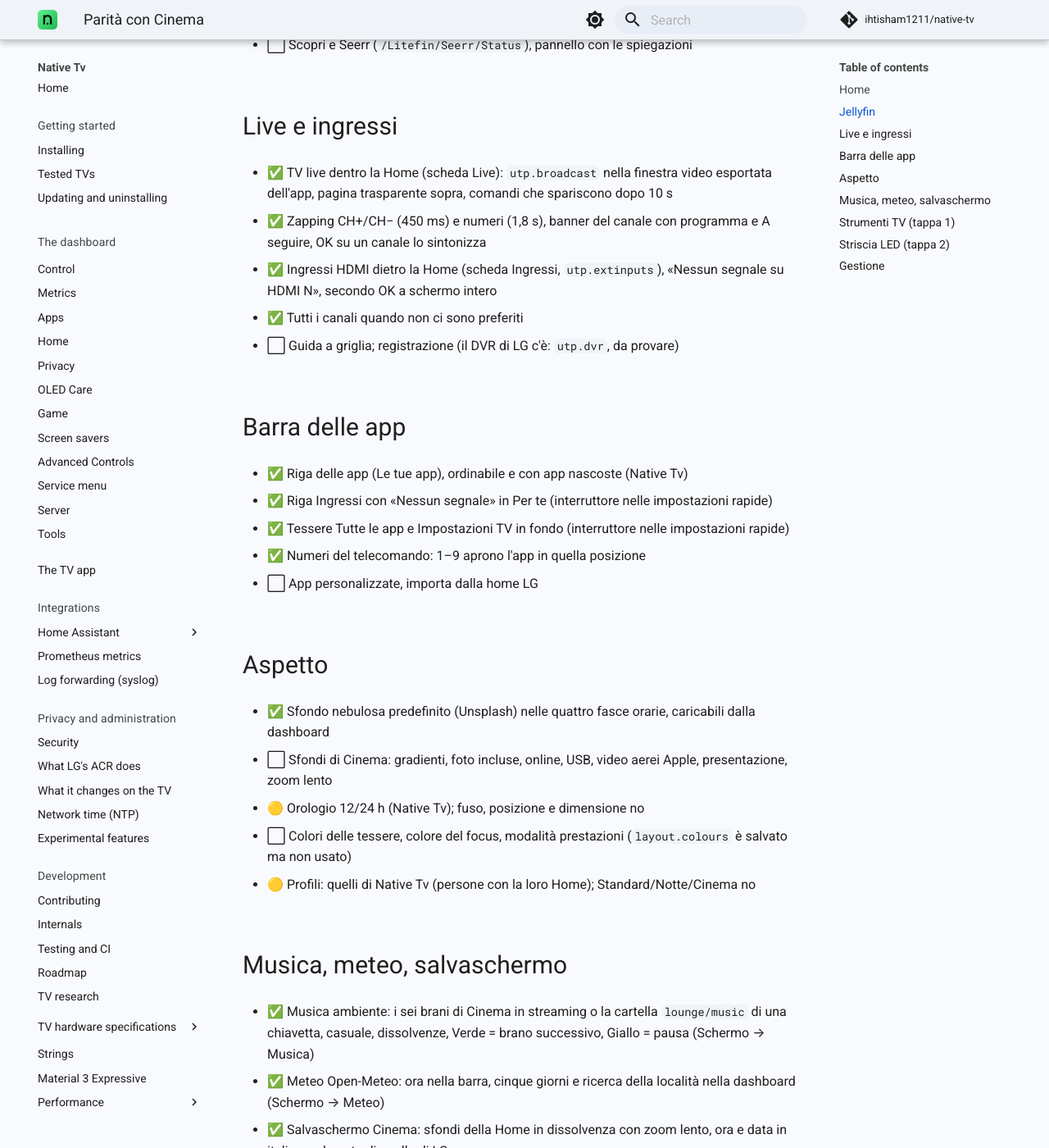
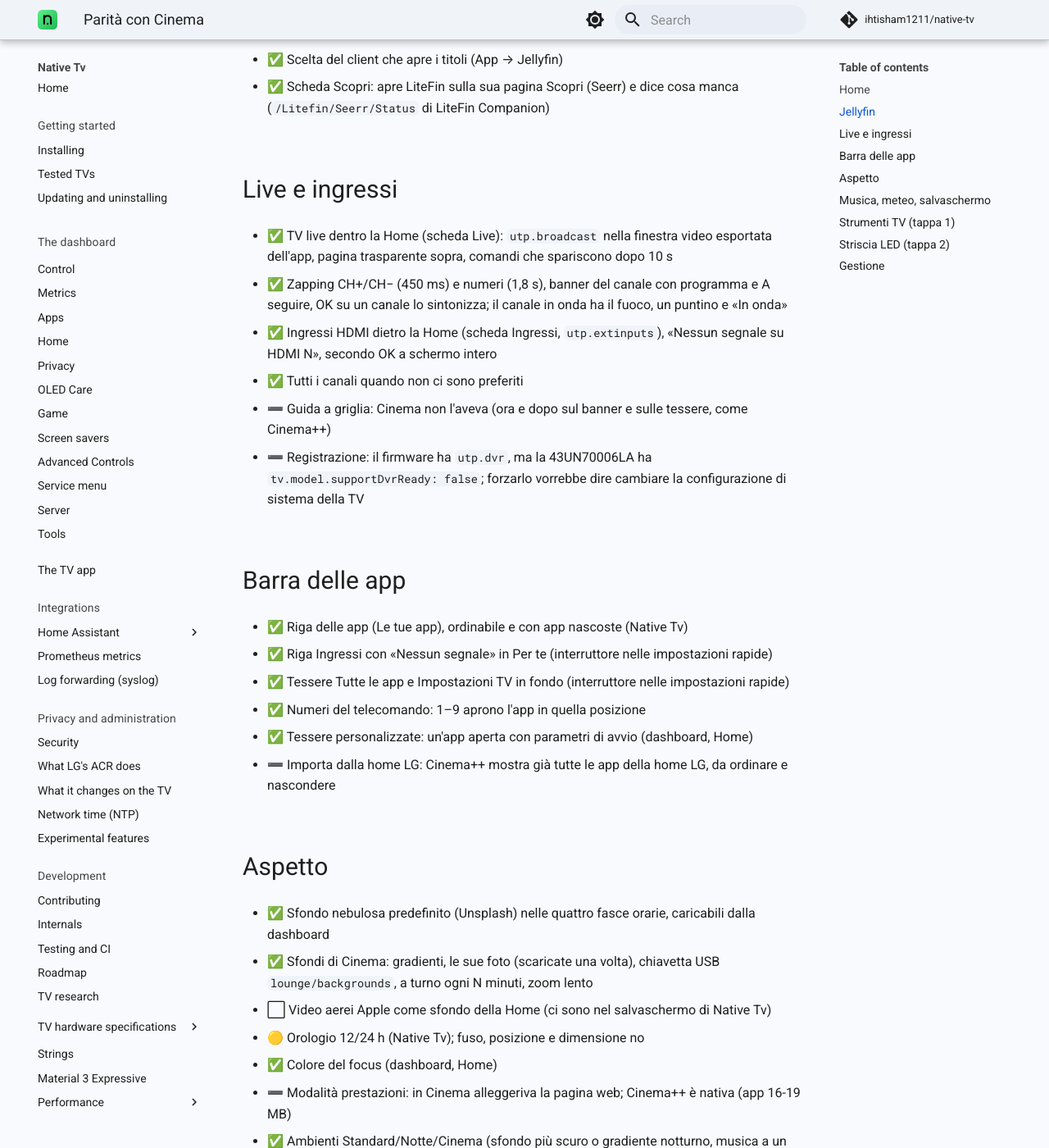
Before and after one commit to fabiodalez-dev/CinemaPlusPlus, an MkDocs documentation site: the page built from docs/PARITA.md, in a window 1280 px wide and 1400 px high, scrolled down 1147 px. Shown: the whole window at 82% size. Built offline with MkDocs 1.6.1 and Material for MkDocs 9.7.7, drawn with Linux system fonts in a browser that asks for light colours; comment, search, counter and statistics services are not loaded; some of the changed text lies outside the part shown.

Commit message:
Cinema++ 0.2.0: translations, Home key from Cinema++'s own settings, parity list
The Home key closes Cinema++ when it is already in front and opens it again on Home, since a native app gets no parameters on a relaunch. Settings > Home keeps its layout pages on webOS 5. Italian and Spanish for every new text.

```diff
--- a/docs/PARITA.md
+++ b/docs/PARITA.md
@@ -1,8 +1,8 @@
 # Parità con Cinema
 
-Ogni funzione di Cinema (app web, 0.3.9) e dove sta in Cinema++. Fonte: lettura completa del codice di Cinema (`src/js`, `scripts`), 1° novembre 2026; aggiornato il 2 novembre 2026 (release 0.1.0).
+Ogni funzione di Cinema (app web, 0.3.9) e dove sta in Cinema++. Fonte: lettura completa del codice di Cinema (`src/js`, `scripts`), 1° novembre 2026; aggiornato il 2 novembre 2026 (release 0.2.0).
 
-Legenda: ✅ fatto · 🟡 c'è in Native Tv, da adattare · ⬜ da fare.
+Legenda: ✅ fatto · 🟡 c'è in Native Tv, da adattare · ⬜ da fare · ➖ non serve o non possibile.
 
 ## Home
 - ✅ Home nativa su webOS 5
@@ -12,7 +12,7 @@ Legenda: ✅ fatto · 🟡 c'è in Native Tv, da adattare · ⬜ da fare.
 - ✅ Riquadro grande con titolo, dati, descrizione e copertina della libreria
 - ✅ Sfondo dalla libreria (backdrop del titolo a fuoco); righe che svaniscono sotto le schede
 - ✅ Riga «Le tue scorciatoie» quando il feed è vuoto (Jellyfin, YouTube, TV e HDMI, Tutte le app)
-- ⬜ Tasto giallo: Cinema ↔ vista essenziale (il giallo ora mette in pausa la musica)
+- ✅ Tasto giallo: vista Cinema ↔ vista essenziale (solo sfondo, app e ingressi); il rosso mette in pausa la musica, come in Cinema
 
 ## Jellyfin
 - ✅ Collegamento con Quick Connect dalla dashboard (App → Jellyfin), dietro il PIN amministratore; riuso di `/var/lib/launch-home-cinema/jellyfin.json`
@@ -21,30 +21,34 @@ Legenda: ✅ fatto · 🟡 c'è in Native Tv, da adattare · ⬜ da fare.
 - ✅ Copertine dal server con cache su disco (due misure, al massimo 240), token solo nel servizio
 - ✅ Aggiornamento ogni 10 minuti e a richiesta; stati offline e non autorizzato
 - ✅ Apertura in LiteFin con `cinemaItemId`/`cinemaAction`, o nel primo client installato
-- ⬜ Quick Connect dalla TV (oggi dalla dashboard)
+- ✅ Quick Connect dalla TV (Impostazioni → Home → Jellyfin): server trovati in rete con il rilevamento di Jellyfin, o «Collega di nuovo» al server in uso; dietro il PIN amministratore
 - ✅ Scelta del client che apre i titoli (App → Jellyfin)
-- ⬜ Scopri e Seerr (`/Litefin/Seerr/Status`), pannello con le spiegazioni
+- ✅ Scheda Scopri: apre LiteFin sulla sua pagina Scopri (Seerr) e dice cosa manca (`/Litefin/Seerr/Status` di LiteFin Companion)
 
 ## Live e ingressi
 - ✅ TV live dentro la Home (scheda Live): `utp.broadcast` nella finestra video esportata dell'app, pagina trasparente sopra, comandi che spariscono dopo 10 s
-- ✅ Zapping CH+/CH− (450 ms) e numeri (1,8 s), banner del canale con programma e A seguire, OK su un canale lo sintonizza
+- ✅ Zapping CH+/CH− (450 ms) e numeri (1,8 s), banner del canale con programma e A seguire, OK su un canale lo sintonizza; il canale in onda ha il fuoco, un puntino e «In onda»
 - ✅ Ingressi HDMI dietro la Home (scheda Ingressi, `utp.extinputs`), «Nessun segnale su HDMI N», secondo OK a schermo intero
 - ✅ Tutti i canali quando non ci sono preferiti
-- ⬜ Guida a griglia; registrazione (il DVR di LG c'è: `utp.dvr`, da provare)
+- ➖ Guida a griglia: Cinema non l'aveva (ora e dopo sul banner e sulle tessere, come Cinema++)
+- ➖ Registrazione: il firmware ha `utp.dvr`, ma la 43UN70006LA ha `tv.model.supportDvrReady: false`; forzarlo vorrebbe dire cambiare la configurazione di sistema della TV
 
 ## Barra delle app
 - ✅ Riga delle app (Le tue app), ordinabile e con app nascoste (Native Tv)
 - ✅ Riga Ingressi con «Nessun segnale» in Per te (interruttore nelle impostazioni rapide)
 - ✅ Tessere Tutte le app e Impostazioni TV in fondo (interruttore nelle impostazioni rapide)
 - ✅ Numeri del telecomando: 1–9 aprono l'app in quella posizione
-- ⬜ App personalizzate, importa dalla home LG
+- ✅ Tessere personalizzate: un'app aperta con parametri di avvio (dashboard, Home)
+- ➖ Importa dalla home LG: Cinema++ mostra già tutte le app della home LG, da ordinare e nascondere
 
 ## Aspetto
 - ✅ Sfondo nebulosa predefinito (Unsplash) nelle quattro fasce orarie, caricabili dalla dashboard
-- ⬜ Sfondi di Cinema: gradienti, foto incluse, online, USB, video aerei Apple, presentazione, zoom lento
+- ✅ Sfondi di Cinema: gradienti, le sue foto (scaricate una volta), chiavetta USB `lounge/backgrounds`, a turno ogni N minuti, zoom lento
+- ⬜ Video aerei Apple come sfondo della Home (ci sono nel salvaschermo di Native Tv)
 - 🟡 Orologio 12/24 h (Native Tv); fuso, posizione e dimensione no
-- ⬜ Colori delle tessere, colore del focus, modalità prestazioni (`layout.colours` è salvato ma non usato)
-- 🟡 Profili: quelli di Native Tv (persone con la loro Home); Standard/Notte/Cinema no
+- ✅ Colore del focus (dashboard, Home)
+- ➖ Modalità prestazioni: in Cinema alleggeriva la pagina web; Cinema++ è nativa (app 16-19 MB)
+- ✅ Ambienti Standard/Notte/Cinema (sfondo più scuro o gradiente notturno, musica a un quarto o spenta); i profili di Native Tv restano le persone con la loro Home
 
 ## Musica, meteo, salvaschermo
 - ✅ Musica ambiente: i sei brani di Cinema in streaming o la cartella `lounge/music` di una chiavetta, casuale, dissolvenze, Verde = brano successivo, Giallo = pausa (Schermo → Musica)
@@ -56,7 +60,7 @@ Legenda: ✅ fatto · 🟡 c'è in Native Tv, da adattare · ⬜ da fare.
 - ✅ App tenute in memoria, ID pubblicitario, avvisi sportivi, LG Channels
 - ✅ Precaricamento, servizi, accordi sui dati, tasti del telecomando, blocco aggiornamenti LG (Native Tv)
 - 🟡 Spegnimento a un orario (ora di andare a letto di Native Tv)
-- ✅ Tasto Home a Cinema++ (LG Input Hook → `cinemapp-home-key`, apre la Home); tre volte Home e Indietro tenuto premuto restano quelli di Cinema
+- ✅ Tasto Home a Cinema++ (LG Input Hook → `cinemapp-home-key`, apre la Home, anche da Cinema++ già aperta sulle impostazioni); tre volte Home e Indietro tenuto premuto restano quelli di Cinema
 - ✅ Servizio di Cinema++ a ogni accensione (`57-cinemapp-service`)
 - ✅ Cinema++ come prima app all'accensione e al risveglio (Impostazioni → Server): ultimo ingresso bloccato su Cinema++, l'avvio di Cinema web messo da parte e restituito quando si spegne; provato con un riavvio
 - ✅ Aggiornamenti di Cinema++ dalle release GitHub con SHA-256 (Impostazioni → Server)
@@ -69,4 +73,4 @@ Legenda: ✅ fatto · 🟡 c'è in Native Tv, da adattare · ⬜ da fare.
 - ✅ Backup e ripristino di Native Tv, con meteo e musica di Cinema++
 - ✅ Diagnostica (Impostazioni → Server)
 - ⬜ Assistente vocale (richiede Python 3, che la TV non ha)
-- 🟡 USB: musica da `lounge/music`; `lounge/config.json` e sfondi no
+- ✅ USB: musica da `lounge/music`, sfondi da `lounge/backgrounds`, `lounge/config.json` applicato una volta per contenuto (ambiente, orologio, colore del focus, sfondo, musica, meteo)
```
Also changed, not shown: docs/PIANO.md (+1 -1 lines), 7 other files.
